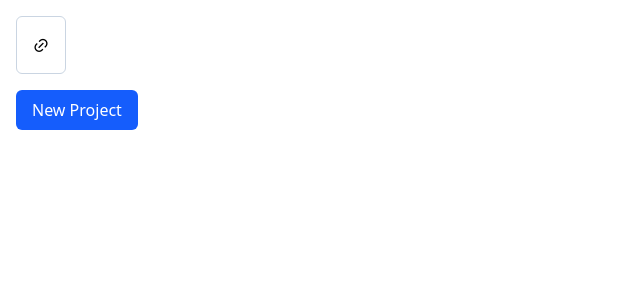
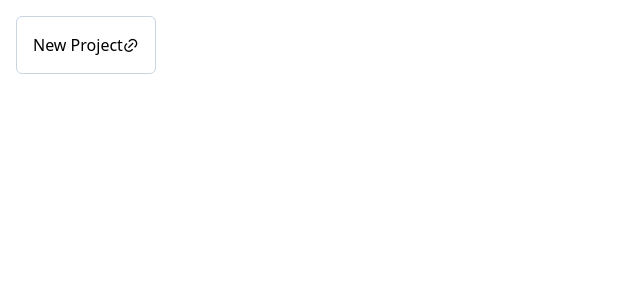
Before and after one commit to shubam341/AI-Conflux, a React (Vite) app in the folder frontend/: page / in a window 1280 px wide. Shown: the top 300 px of the page, without its empty margins (0-640 px from the left). Built offline with nearby package versions, Linux system fonts and the light colour scheme.

Commit message:
Created new Project Buttton

```diff
--- a/frontend/src/screens/Home.jsx
+++ b/frontend/src/screens/Home.jsx
@@ -17,6 +17,7 @@ const Home = () => {
                 <button
                     onClick={() => setIsModalOpen(true)}
                     className="project p-4 border border-slate-300 rounded-md">
+                        New Project
                     <i className="ri-link"></i>
                 </button>
             </div>
@@ -47,12 +48,7 @@ const Home = () => {
                 </div>
             )}
 
-            <button
-                className="mt-4 px-4 py-2 bg-blue-600 text-white rounded-md"
-                onClick={() => setIsModalOpen(true)}
-            >
-                New Project
-            </button>
+
         </main>
     );
 };
```
